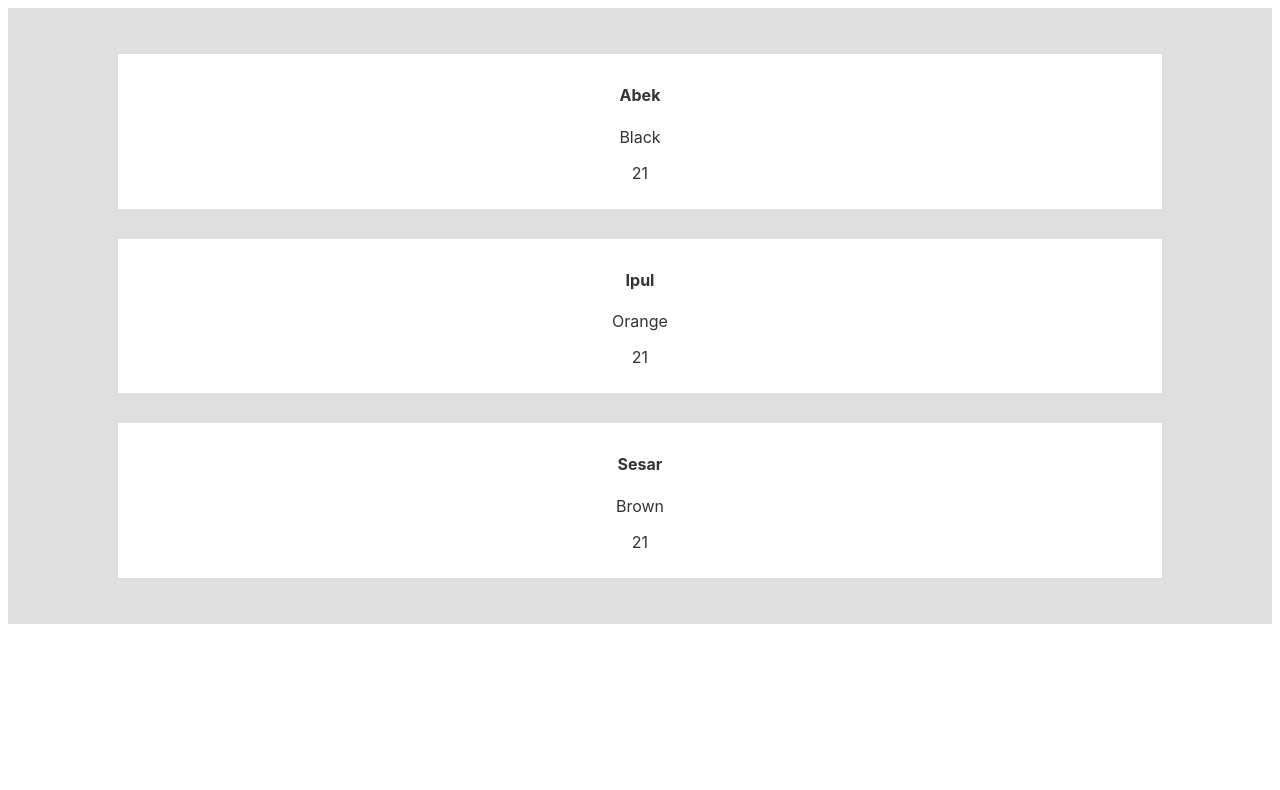
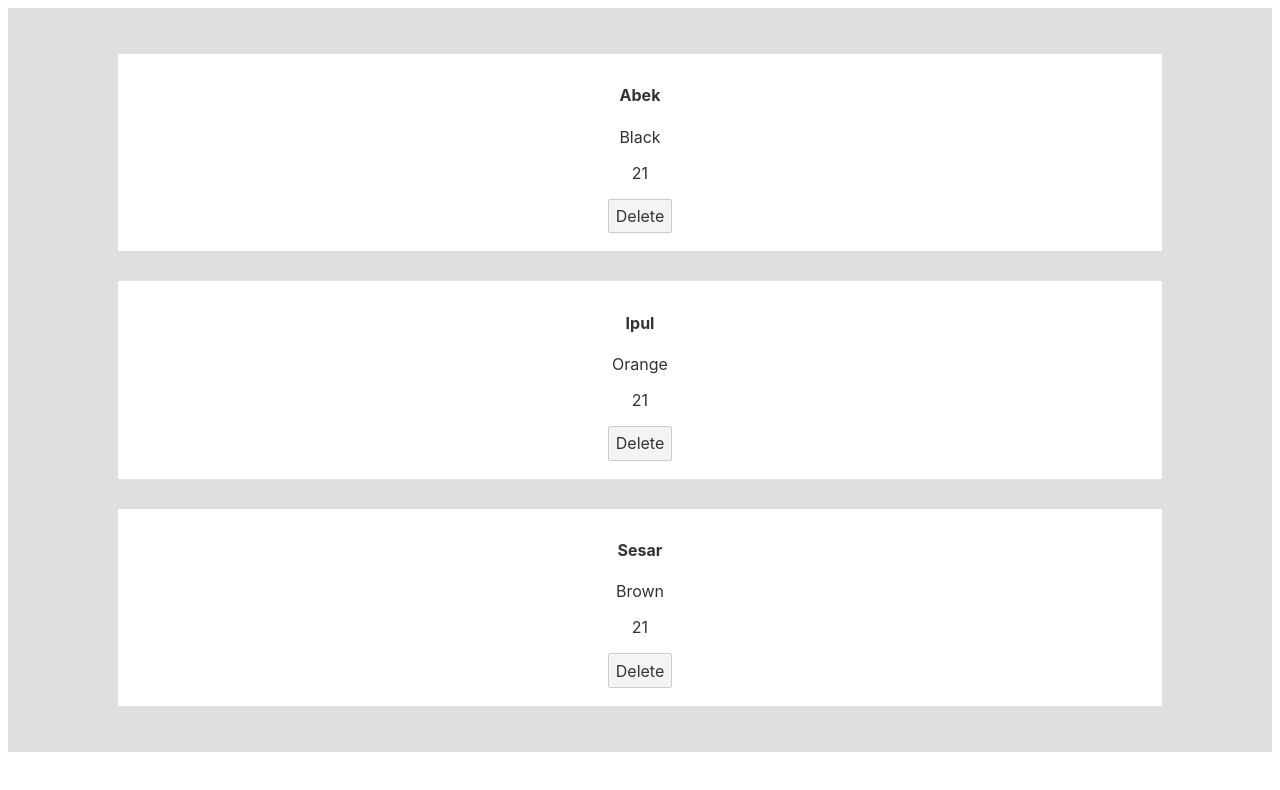
Before and after one commit to rizqyep/svelte-basics, a Svelte app: page / in a window 1280 px wide. Shown: the top 790 px of the page. Built offline with nearby package versions, Linux system fonts and the light colour scheme.

Commit message:
feat: codes for lesson7

```diff
--- a/src/App.svelte
+++ b/src/App.svelte
@@ -4,6 +4,12 @@
     { name: "Ipul", beltColour: "Orange", age: 21, id: 2 },
     { name: "Sesar", beltColour: "Brown", age: 21, id: 3 },
   ];
+
+  const deletePerson = (id) => {
+    people = people.filter((person) => {
+      return person.id != id;
+    });
+  };
 </script>
 
 <main>
@@ -12,6 +18,12 @@
       <h4>{person.name}</h4>
       <p>{person.beltColour}</p>
       <p>{person.age}</p>
+
+      <button
+        on:click={() => {
+          deletePerson(person.id);
+        }}>Delete</button
+      >
     </div>
   {/each}
 </main>
```
